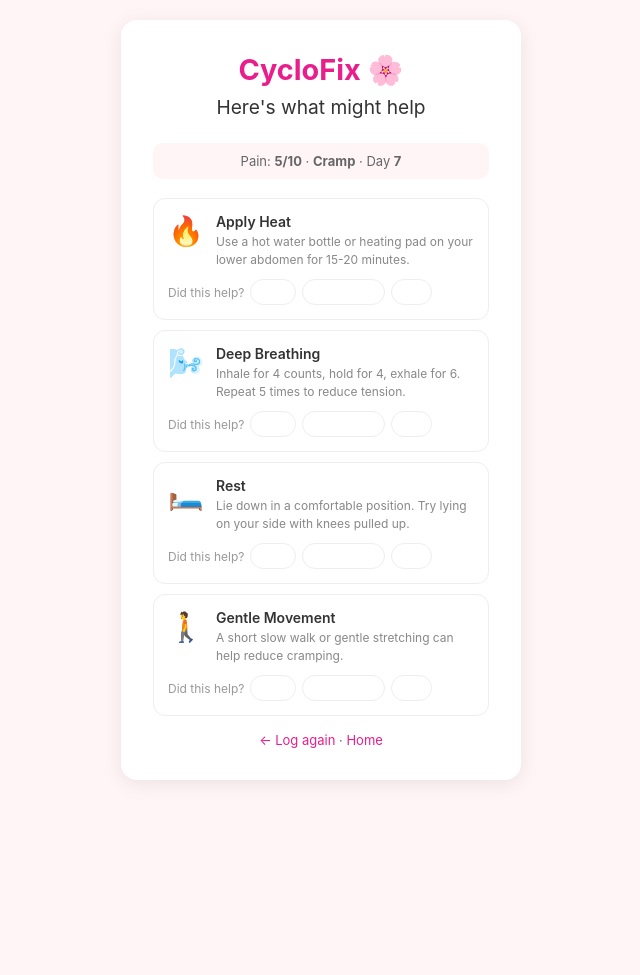
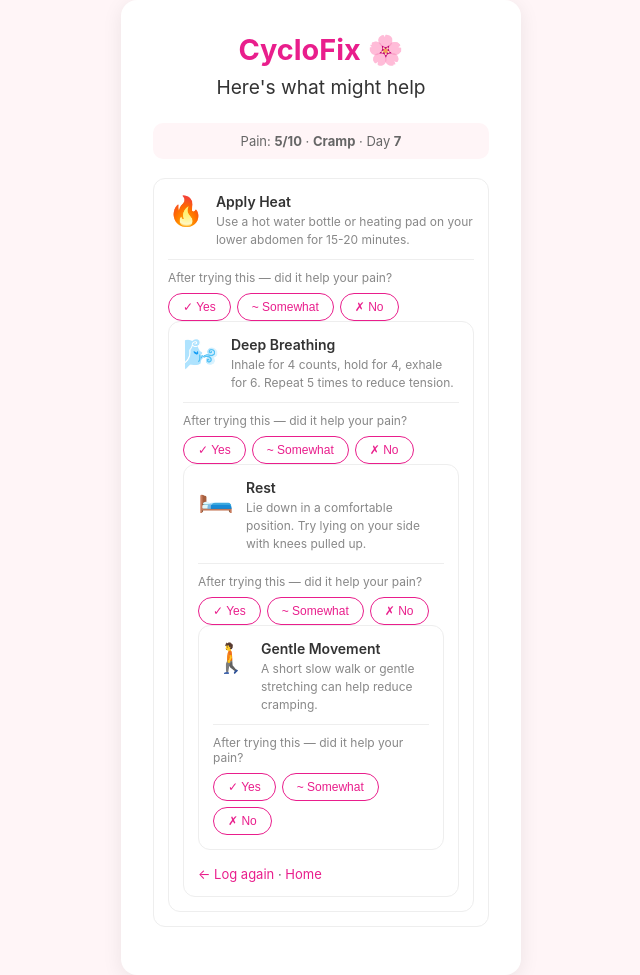
Before and after one commit to shreyastar927-afk/Cyclofix, a Flask app: page /suggestions in a window 1280 px wide. Shown: the whole page, without its empty margins (319-959 px from the left). Before the commit the page ends 748 px from the top, so only its background shows below. Run offline with Flask 3, Linux system fonts and the light colour scheme; a user stored in the database is signed in.

Commit message:
Fix feedback buttons — visible, changeable, clear purpose

```diff
--- a/static/style.css
+++ b/static/style.css
@@ -354,3 +354,51 @@
     padding: 14px;
     border: 1.5px solid #eee;
 }
+.feedback-section {
+    margin-top: 10px;
+    padding-top: 10px;
+    border-top: 0.5px solid #eee;
+}
+
+.feedback-label {
+    font-size: 12px;
+    color: #888;
+    margin-bottom: 8px;
+}
+
+.feedback-buttons {
+    display: flex;
+    gap: 6px;
+    flex-wrap: wrap;
+}
+
+.selected-yes {
+    background: #4CAF50 !important;
+    color: white !important;
+    border-color: #4CAF50 !important;
+}
+
+.selected-somewhat {
+    background: #FF9800 !important;
+    color: white !important;
+    border-color: #FF9800 !important;
+}
+
+.selected-no {
+    background: #999 !important;
+    color: white !important;
+    border-color: #999 !important;
+}
+.feedback-btn {
+    padding: 6px 14px;
+    border-radius: 999px;
+    font-size: 12px;
+    border: 1.5px solid #e91e8c;
+    background: white;
+    color: #e91e8c;
+    cursor: pointer;
+    transition: all 0.15s;
+    width: auto;
+    margin: 0;
+    font-weight: 500;
+}
--- a/templates/suggestions.html
+++ b/templates/suggestions.html
@@ -32,23 +32,24 @@
                 {% if s in helpful %}
                 <div class="helped-badge">✓ Helped you before</div>
                 {% endif %}
-                <div class="feedback-buttons">
-                    <span class="feedback-label">Did this help?</span>
+              <div class="feedback-section">
+    <div class="feedback-label">After trying this — did it help your pain?</div>
+    <div class="feedback-buttons" id="feedback-{{ s }}">
         <button class="feedback-btn yes"
                 onclick="submitFeedback('{{ s }}', 'yes', this)">
-                        Yes
+            ✓ Yes
         </button>
         <button class="feedback-btn somewhat"
                 onclick="submitFeedback('{{ s }}', 'somewhat', this)">
-                        Somewhat
+            ~ Somewhat
         </button>
         <button class="feedback-btn no"
                 onclick="submitFeedback('{{ s }}', 'no', this)">
-                        No
+            ✗ No
         </button>
     </div>
     <div class="feedback-thanks" id="thanks-{{ s }}" style="display:none">
-                    Thanks for the feedback! 🌸
+        Got it! We'll remember this 🌸
     </div>
 </div>
             {% endfor %}
@@ -58,23 +59,31 @@
     </div>
 
    <script>
+const feedbackState = {};
+
 function submitFeedback(suggestion, response, btn) {
+    // Allow changing — remove selected state from all buttons in this group
+    const group = document.getElementById('feedback-' + suggestion);
+    group.querySelectorAll('button').forEach(b => {
+        b.classList.remove('selected-yes', 'selected-somewhat', 'selected-no');
+        b.style.opacity = '1';
+    });
+
+    // Highlight selected button
+    btn.classList.add('selected-' + response);
+
+    // Save to server
     fetch('/feedback', {
         method: 'POST',
         headers: {'Content-Type': 'application/x-www-form-urlencoded'},
         body: `suggestion=${encodeURIComponent(suggestion)}&response=${encodeURIComponent(response)}`
     }).then(r => {
         if (r.ok) {
-                // Disable all buttons for this suggestion
-                btn.closest('.feedback-buttons').querySelectorAll('button').forEach(b => {
-                    b.disabled = true;
-                    b.style.opacity = '0.4';
-                });
-                // Highlight selected button
-                btn.style.opacity = '1';
-                btn.style.fontWeight = '700';
-                // Show thanks message
+            // Show thanks only if first time
+            if (!feedbackState[suggestion]) {
                 document.getElementById('thanks-' + suggestion).style.display = 'block';
+            }
+            feedbackState[suggestion] = response;
         }
     });
 }
```
Also changed, not shown: instance/cyclofix.db. Lines whose indentation alone changed are shown as unchanged.
